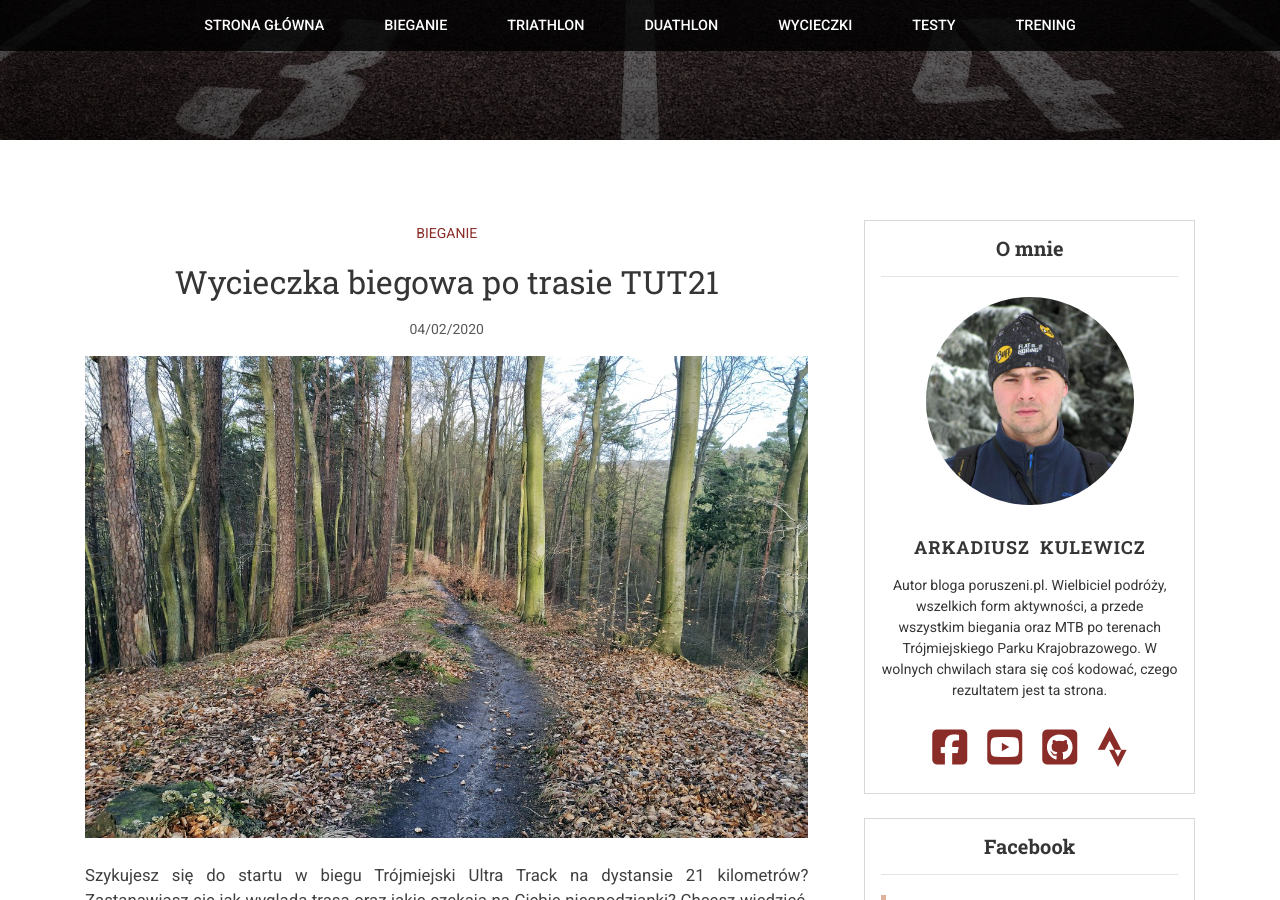
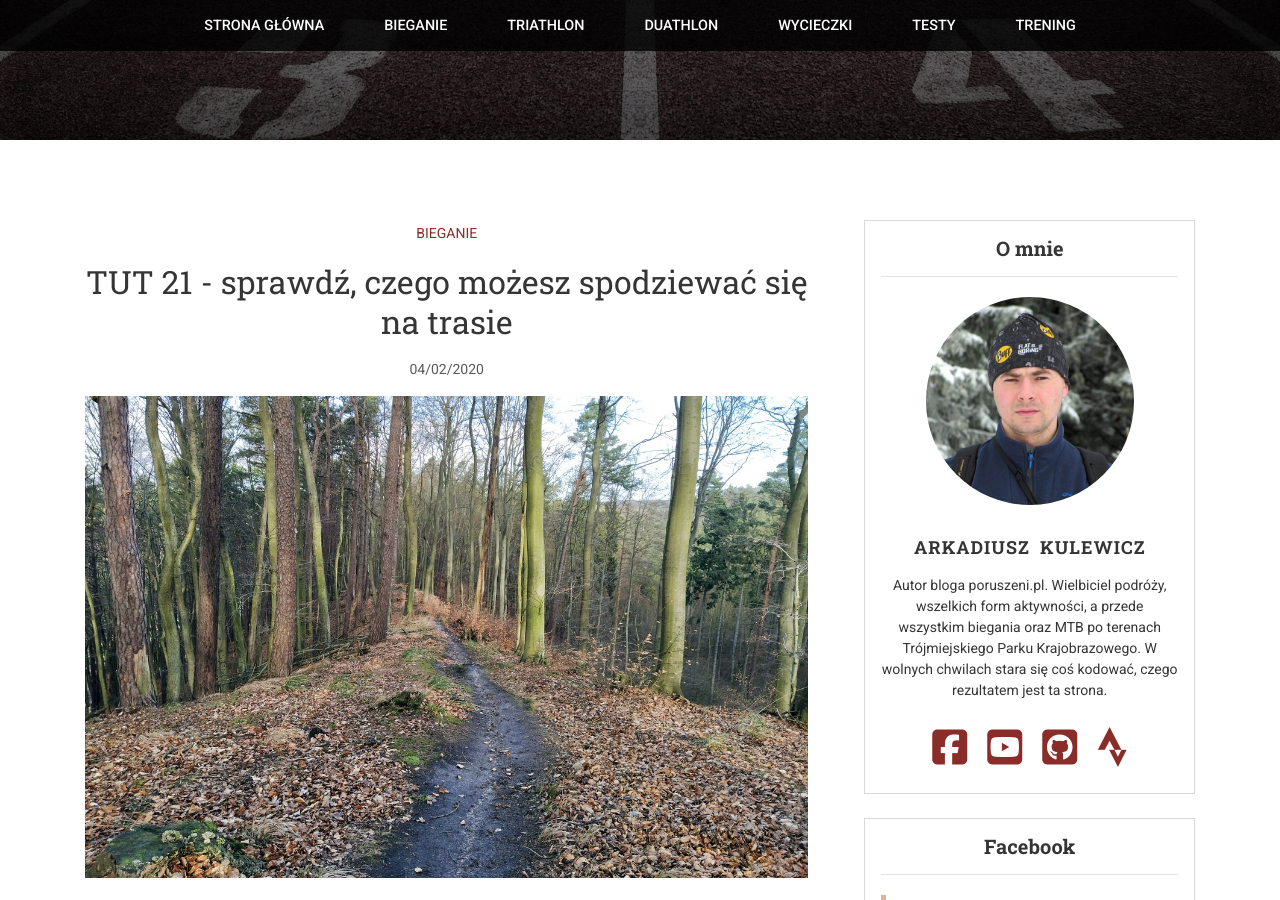
Before and after one commit to akulewicz/blog, a Jekyll site: the page built from index.html, in a window 1280 px wide and 900 px high, scrolled down 490 px. Built offline with Jekyll 4.4.1, drawn with Linux system fonts in a browser that asks for light colours; nearby versions of some CDN libraries; the list of posts is cut into pages by our own code; comment, search, counter and statistics services are not loaded; some of the changed text lies outside the part shown.

Commit message:
edit last post

```diff
--- a/_posts/2020-02-04-rekonesans-trasy-tut21.md
+++ b/_posts/2020-02-04-rekonesans-trasy-tut21.md
@@ -1,6 +1,6 @@
 ---
 layout: post
-title:  "Wycieczka biegowa po trasie TUT21"
+title:  "TUT 21 - sprawdź, czego możesz spodziewać się na trasie"
 date:   2020-02-04 12:11:06 +0100
 categories: bieganie
 image: 'assets/images/trasatut21/trasatut_5.jpg'
```
